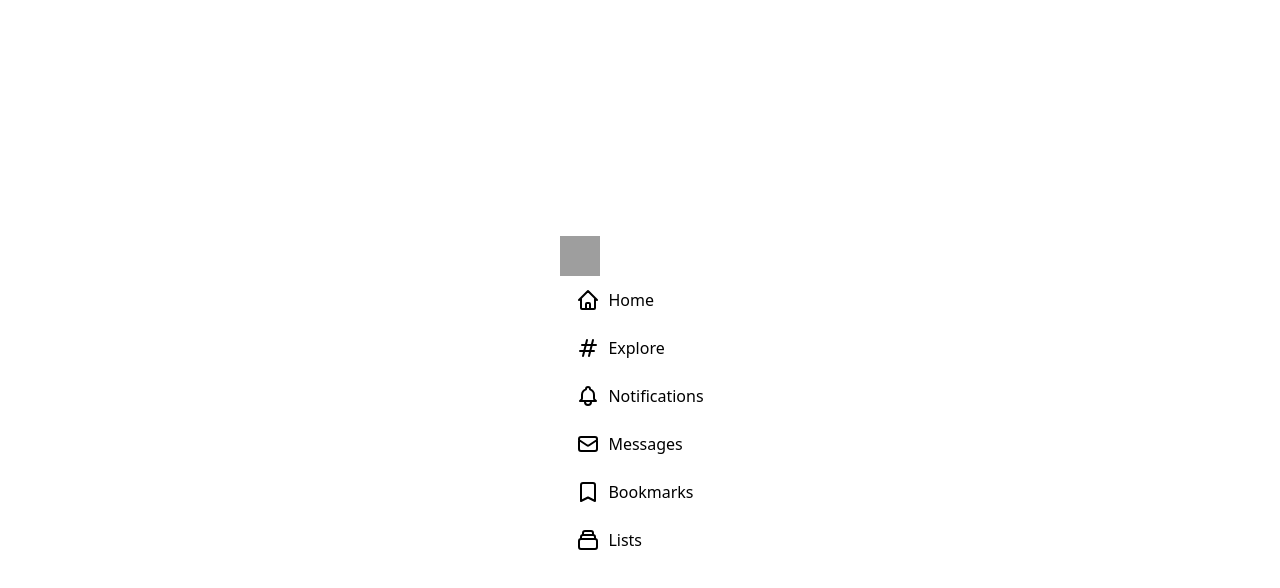
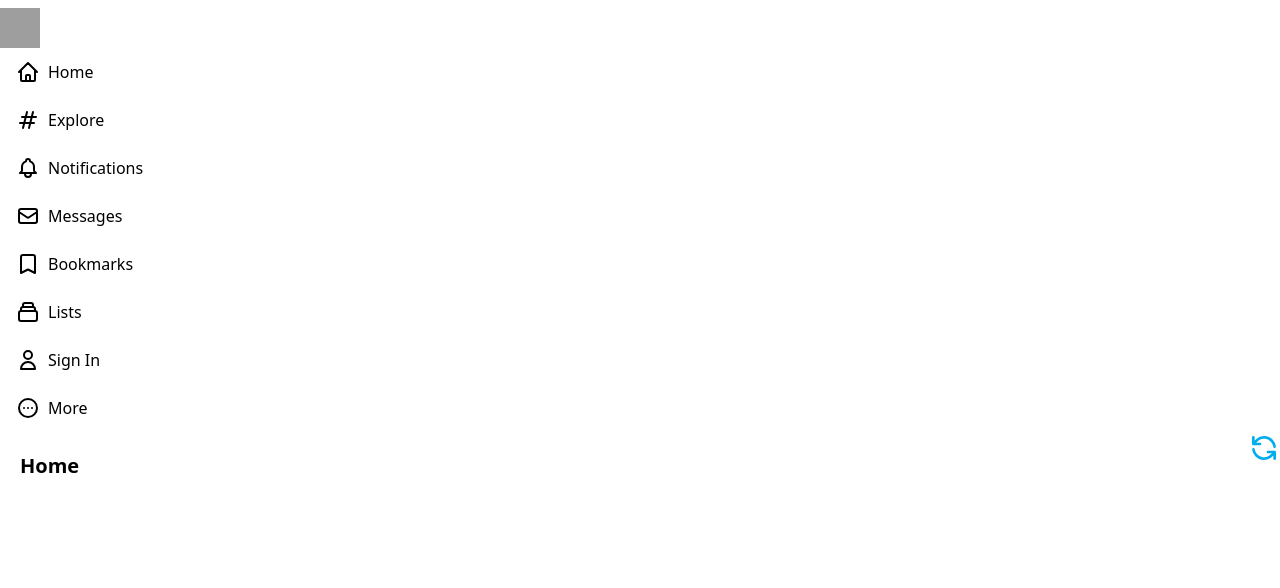
Before and after one commit to thschmitz/TwitterClone, a Next.js app: page / in a window 1280 px wide. Shown: the top 588 px of the page. Built offline with nearby package versions, Linux system fonts and the light colour scheme; grey boxes are pictures that could not be loaded.

Commit message:
HeadFeed

```diff
--- /dev/null
+++ b/components/Feed.tsx
@@ -0,0 +1,15 @@
+import { RefreshIcon } from '@heroicons/react/outline'
+import React from 'react'
+
+const Feed = () => {
+  return (
+    <div>
+        <div className="flex item-center justify-between">
+            <h1 className="p-5 pb-0 text-xl font-bold">Home</h1>
+            <RefreshIcon className="h-8 w-8 cursor-pointer text-twitter transition-all duration-500 ease-out hover:rotate-180 active:scale-125" />
+        </div>
+    </div>
+  )
+}
+
+export default Feed
--- a/components/Sidebar.tsx
+++ b/components/Sidebar.tsx
@@ -14,7 +14,7 @@ import SidebarRow from './SidebarRow'
 
 const Sidebar = () => {
   return (
-    <div>
+    <div className="flex flex-col">
         <img className="h-10 w-10" src="https://links.papareact.com/drq" alt="" />
         <SidebarRow Icon={HomeIcon} title="Home" />
         <SidebarRow Icon={HashtagIcon} title="Explore" />
@@ -22,7 +22,8 @@ const Sidebar = () => {
         <SidebarRow Icon={MailIcon} title="Messages" />
         <SidebarRow Icon={BookmarkIcon} title="Bookmarks" />
         <SidebarRow Icon={CollectionIcon} title="Lists" />
-
+        <SidebarRow Icon={UserIcon} title="Sign In" />
+        <SidebarRow Icon={DotsCircleHorizontalIcon} title="More" />
     </div>
   )
 }
--- a/components/SidebarRow.tsx
+++ b/components/SidebarRow.tsx
@@ -7,9 +7,9 @@ interface Props{
 
 const SidebarRow = ({Icon, title}: Props) => {
   return (
-    <div className="flex items-center space-x-2 px-4 py-3 rounded-full hover:bg-gray-100 cursor-pointer transition-all duration-200">
+    <div className="group flex max-w-fit items-center space-x-2 px-4 py-3 rounded-full hover:bg-gray-100 cursor-pointer transition-all duration-200">
         <Icon className="h-6 w.6"/>
-        <p className="group-hover:text-blue-300">{title}</p>
+        <p className="group-hover:text-twitter">{title}</p>
     </div>
   )
 }
--- a/pages/index.tsx
+++ b/pages/index.tsx
@@ -1,21 +1,23 @@
 import type { NextPage } from 'next'
 import Head from 'next/head'
 import Image from 'next/image'
+import Feed from '../components/Feed'
 import Sidebar from '../components/Sidebar'
 
 
 const Home: NextPage = () => {
   return (
-    <div className="flex min-h-screen flex-col items-center justify-center py-2">
+    <div className="flex min-h-screen flex-col py-2">
+      {/* I removed items-center justify-center from the className because it was causing a bug with the sidebar */}
       <Head>
         <title>Twitter 2.0</title>
         <link rel="icon" href="/favicon.ico" />
       </Head>
 
       <main>
-        {/* Sidebar */}
         <Sidebar/>
-        {/* Feed */}
+
+        <Feed/>
 
         {/* Widgets */}
       </main>
--- a/tailwind.config.js
+++ b/tailwind.config.js
@@ -4,7 +4,11 @@ module.exports = {
     './components/**/*.{js,ts,jsx,tsx}',
   ],
   theme: {
-    extend: {},
+    extend: {
+      colors: {
+        twitter: "#00ADED",
+      }
+    },
   },
   plugins: [],
 }
```
